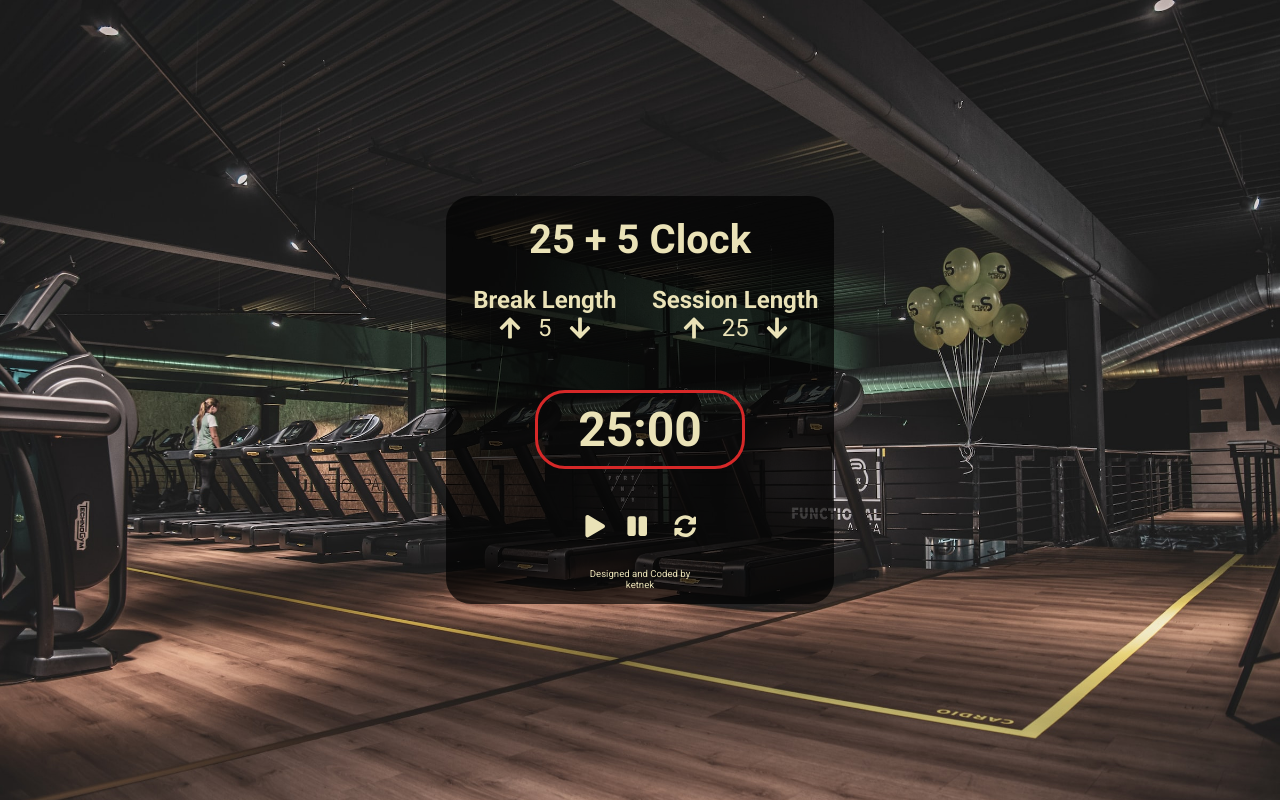
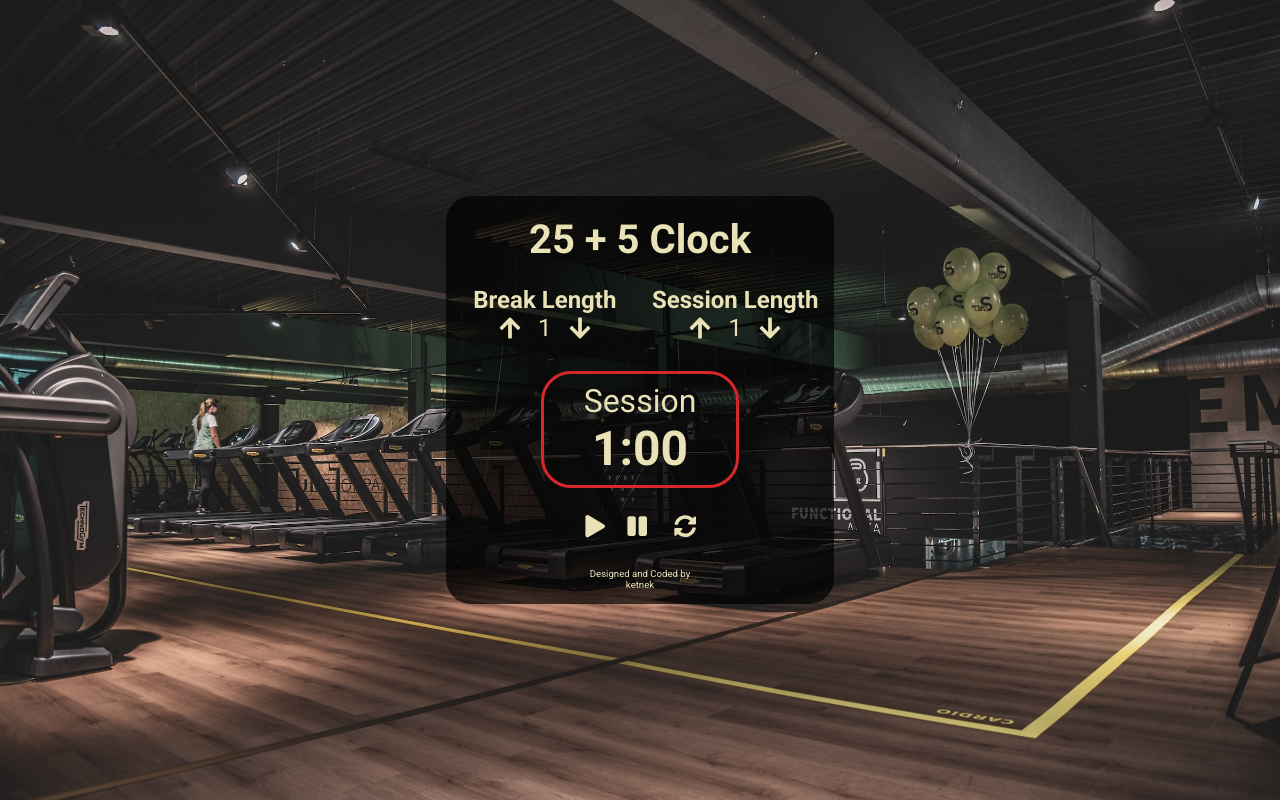
Before and after one commit to ketnek/clock, a React (Create React App) app: page / in a window 1280 px wide. Built offline with nearby package versions, Linux system fonts and the light colour scheme.

Commit message:
Update Timer

```diff
--- a/src/app/breakSlice.js
+++ b/src/app/breakSlice.js
@@ -1,8 +1,7 @@
 import { createSlice } from "@reduxjs/toolkit";
 
 const initialState = {
-  status: 'Break',
-  value: 5
+  value: 1
 };
 
 const breakSlice = createSlice({
--- a/src/app/components/controlPanel.js
+++ b/src/app/components/controlPanel.js
@@ -1,16 +1,35 @@
-import React from "react";
+import React, { useEffect } from "react";
 import { FaPlay, FaPause, FaSyncAlt } from 'react-icons/fa';
 import { useDispatch, useSelector } from "react-redux";
-import { setDisplayValue } from "../timerDisplaySlice";
+import { decrementInputTime, setInputTime } from "../controlSlice";
+import { setDisplayValue, setTimerStatus } from "../timerDisplaySlice";
 import './controlPanel.css';
 
 
 export const ControlPanel = () => {
   const dispatch = useDispatch();
 
-  let test = useSelector((state) => state.sessionTime.value) * 60 - 1;
+  let displayTime = useSelector(state => state.displayTime.value);
+
+  let sessionTime = useSelector(state => state.sessionTime.value) * 60;
+
+  let breakTime = useSelector(state =>
+    state.breakTime.value) * 60;
+
+  let timerStatus = useSelector(state => state.displayTime.status);
+
+
+  useEffect(() => {
+    dispatch(setDisplayValue(`${sessionTime / 60}:00`));
+    dispatch(setInputTime(sessionTime));
+  }, [sessionTime, dispatch]);
+
+  let inputTime = useSelector(state => state.inputTime.value);
+
+
 
   const handleClick = (time) => {
+
     let minutes = Math.floor(time / 60);
     let seconds = time % 60;
 
@@ -18,7 +37,24 @@ export const ControlPanel = () => {
 
     dispatch(setDisplayValue(`${minutes}:${seconds}`));
 
-    test--;
+    dispatch(decrementInputTime());
+
+
+    if (inputTime < 0 && timerStatus === 'Session') {
+      inputTime = dispatch(setInputTime(breakTime - 1));
+      dispatch(setTimerStatus('Break'));
+      dispatch(setDisplayValue(`${breakTime / 60}:00`));
+
+
+
+    } else if (inputTime < 0 && timerStatus === 'Break') {
+      inputTime = dispatch(setInputTime(sessionTime - 1));
+      dispatch(setTimerStatus('Session'));
+      dispatch(setDisplayValue(`${sessionTime / 60}:00`));
+
+
+    }
+
   };
 
 
@@ -26,7 +62,7 @@ export const ControlPanel = () => {
   return (
     <div id="controlPanel">
 
-      <div onClick={() => handleClick(test)} id="start_stop">
+      <div onClick={() => handleClick(inputTime)} id="start_stop">
         <FaPlay />
         <FaPause />
       </div>
--- a/src/app/components/timer.js
+++ b/src/app/components/timer.js
@@ -9,9 +9,12 @@ export const Timer = () => {
 
   const displayTime = useSelector(state => state.displayTime.value);
 
+  const displayTimerStatus = useSelector(status => status.displayTime.status);
+
   return (
     <div id="timer">
-      <TimerLabel />
+      <TimerLabel
+        timerStatus={displayTimerStatus} />
       <TimerDisplay
         displayTime={displayTime}
       />
--- a/src/app/components/timerLabel.js
+++ b/src/app/components/timerLabel.js
@@ -2,8 +2,8 @@ import React from "react";
 import './timerLabel.css';
 
 
-export const TimerLabel = ({ sessionStatus, breakStatus }) => {
+export const TimerLabel = ({ timerStatus }) => {
   return (
-    <p id="timer-label">{sessionStatus}</p>
+    <p id="timer-label">{timerStatus}</p>
   );
 }
--- /dev/null
+++ b/src/app/controlSlice.js
@@ -0,0 +1,23 @@
+import { createSlice } from "@reduxjs/toolkit"
+
+
+const initialState = {
+  value: ''
+}
+
+export const controlSlice = createSlice({
+  name: 'control',
+  initialState,
+  reducers: {
+    decrementInputTime(state) {
+      state.value--;
+    },
+    setInputTime(state, action) {
+      state.value = action.payload;
+    }
+  }
+})
+
+export const { decrementInputTime, setInputTime } = controlSlice.actions;
+
+export default controlSlice.reducer;
--- a/src/app/sessionSlice.js
+++ b/src/app/sessionSlice.js
@@ -1,8 +1,7 @@
 import { createSlice } from "@reduxjs/toolkit";
 
 const initialState = {
-  status: 'Session',
-  value: 25
+  value: 1
 };
 
 const sessionSlice = createSlice({
--- a/src/app/store.js
+++ b/src/app/store.js
@@ -3,6 +3,7 @@ import { configureStore } from '@reduxjs/toolkit';
 import sessionReducer from './sessionSlice';
 import breakReducer from './breakSlice';
 import displayReducer from './timerDisplaySlice';
+import controlReducer from './controlSlice';
 
 
 
@@ -10,6 +11,7 @@ export const store = configureStore({
   reducer: {
     sessionTime: sessionReducer,
     breakTime: breakReducer,
-    displayTime: displayReducer
+    displayTime: displayReducer,
+    inputTime: controlReducer
   }
 });
--- a/src/app/timerDisplaySlice.js
+++ b/src/app/timerDisplaySlice.js
@@ -1,10 +1,13 @@
 import { createSlice } from "@reduxjs/toolkit";
 
+
+const initialState = {
+  status: 'Session',
+  value: '25:00'
+}
 export const displaySlice = createSlice({
   name: 'display',
-  initialState: {
-    value: '25:00'
-  },
+  initialState,
   reducers: {
     increment: state => {
       state.value++;
@@ -14,10 +17,13 @@ export const displaySlice = createSlice({
     },
     setDisplayValue: (state, action) => {
       state.value = action.payload;
+    },
+    setTimerStatus: (state, action) => {
+      state.status = action.payload;
     }
   }
 })
 
-export const { increment, decrement, setDisplayValue } = displaySlice.actions;
+export const { increment, decrement, setDisplayValue, setTimerStatus } = displaySlice.actions;
 
 export default displaySlice.reducer;
```
Also changed, not shown: src/app/components/testSlice.js (deleted, +0 -20 lines).
